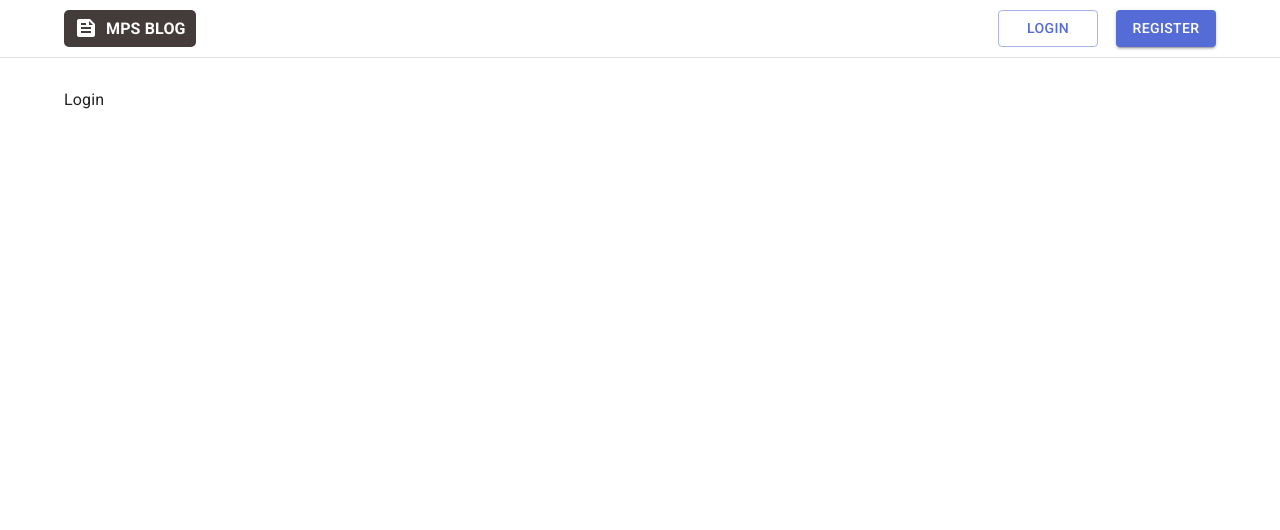
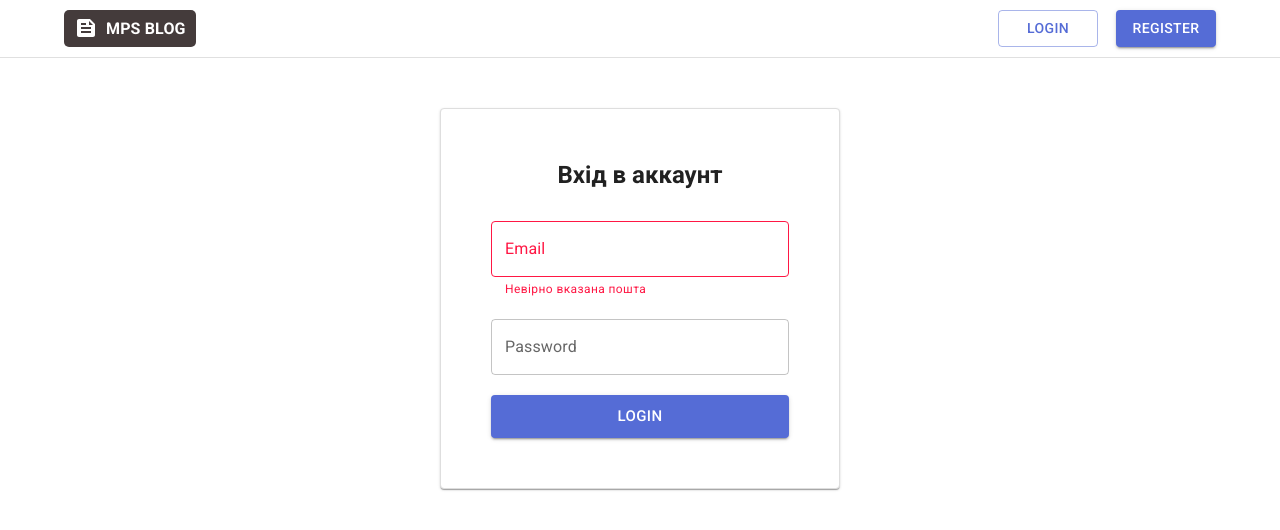
Before and after one commit to PetroMazuryk/react-blog, a React (Vite) app: page /login in a window 1280 px wide. Shown: the top 530 px of the page. Built offline with nearby package versions, Linux system fonts and the light colour scheme.

Commit message:
added markup to pages and registration

```diff
--- a/src/App.jsx
+++ b/src/App.jsx
@@ -1,4 +1,3 @@
-// import "./App.scss";
 import { Routes, Route, Outlet } from "react-router-dom";
 import { Suspense, lazy } from "react";
 import Container from "@mui/material/Container";
--- a/src/App.scss
+++ /dev/null
@@ -1,6 +0,0 @@
-#root {
-  max-width: 1280px;
-  margin: 0 auto;
-  padding: 2rem;
-  text-align: center;
-}
--- a/src/pages/Login/Login.jsx
+++ b/src/pages/Login/Login.jsx
@@ -1,5 +1,29 @@
+import Typography from "@mui/material/Typography";
+import TextField from "@mui/material/TextField";
+import Paper from "@mui/material/Paper";
+import Button from "@mui/material/Button";
+
+import styles from "./Login.module.scss";
+
 const Login = () => {
-  return <div>Login</div>;
+  return (
+    <Paper classes={{ root: styles.root }}>
+      <Typography classes={{ root: styles.title }} variant="h5">
+        Вхід в аккаунт
+      </Typography>
+      <TextField
+        className={styles.field}
+        label="Email"
+        error
+        helperText="Невірно вказана пошта"
+        fullWidth
+      />
+      <TextField className={styles.field} label="Password" fullWidth />
+      <Button size="large" variant="contained" fullWidth>
+        Login
+      </Button>
+    </Paper>
+  );
 };
 
 export default Login;
--- a/src/pages/Login/Login.module.scss
+++ b/src/pages/Login/Login.module.scss
@@ -0,0 +1,16 @@
+.root {
+  width: 400px;
+  padding: 50px;
+  border: 1px solid #dedede;
+  margin: 50px auto;
+}
+
+.field {
+  margin-bottom: 20px !important;
+}
+
+.title {
+  text-align: center !important;
+  font-weight: bold !important;
+  margin-bottom: 30px !important;
+}
--- a/src/pages/Registration/Registration.jsx
+++ b/src/pages/Registration/Registration.jsx
@@ -1,5 +1,28 @@
+import Typography from "@mui/material/Typography";
+import TextField from "@mui/material/TextField";
+import Paper from "@mui/material/Paper";
+import Button from "@mui/material/Button";
+import Avatar from "@mui/material/Avatar";
+
+import styles from "./Registration.module.scss";
+
 const Registration = () => {
-  return <div>Registration</div>;
+  return (
+    <Paper classes={{ root: styles.root }}>
+      <Typography classes={{ root: styles.title }} variant="h5">
+        Створення аккаунту
+      </Typography>
+      <div className={styles.avatar}>
+        <Avatar sx={{ width: 100, height: 100 }} />
+      </div>
+      <TextField className={styles.field} label="Full name" fullWidth />
+      <TextField className={styles.field} label="Eail" fullWidth />
+      <TextField className={styles.field} label="Password" fullWidth />
+      <Button size="large" variant="contained" fullWidth>
+        Register
+      </Button>
+    </Paper>
+  );
 };
 
 export default Registration;
--- a/src/pages/Registration/Registration.module.scss
+++ b/src/pages/Registration/Registration.module.scss
@@ -0,0 +1,22 @@
+.root {
+  width: 400px;
+  padding: 50px;
+  border: 1px solid #dedede;
+  margin: 50px auto;
+}
+
+.field {
+  margin-bottom: 20px !important;
+}
+
+.title {
+  text-align: center !important;
+  font-weight: bold !important;
+  margin-bottom: 30px !important;
+}
+
+.avatar {
+  display: flex;
+  justify-content: center;
+  margin-bottom: 30px;
+}
```
